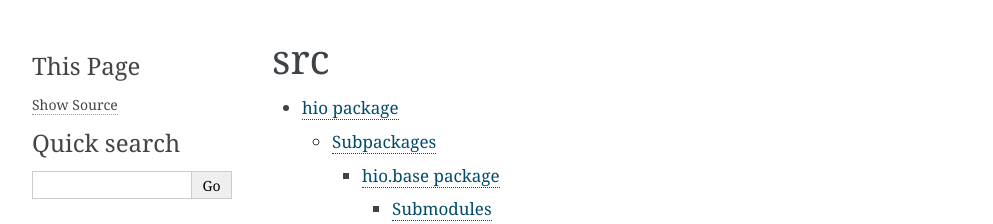
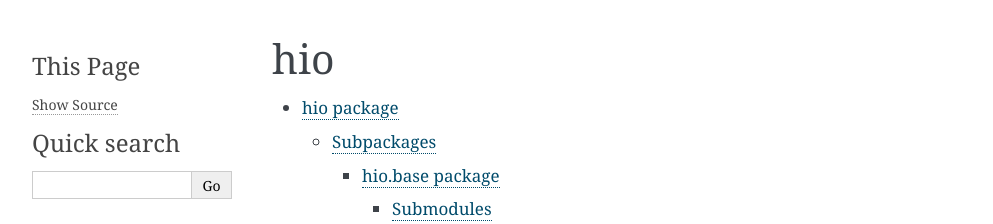
Before and after one commit to ioflo/hio, a Sphinx documentation site: the page built from docs/source/modules.rst, in a window 1280 px wide. Shown: the top 224 px of the page, without its empty margins (148-1141 px from the left). Built offline with Sphinx 7.4.7, drawn with Linux system fonts in a browser that asks for light colours.

Commit message:
changed sphinx command

```diff
--- a/docs/source/modules.rst
+++ b/docs/source/modules.rst
@@ -1,4 +1,4 @@
-src
+hio
 ===
 
 .. toctree::
--- a/setup.py
+++ b/setup.py
@@ -15,7 +15,7 @@ $ twine upload dist/hio-0.0.1.tar.gz
 
 Update sphinx /docs
 $ cd /docs
-$ sphinx-apidoc -f -o source/ ../src/
+$ sphinx-apidoc -f -o source/ ../src/hio/
 $ make html
 
 
```
